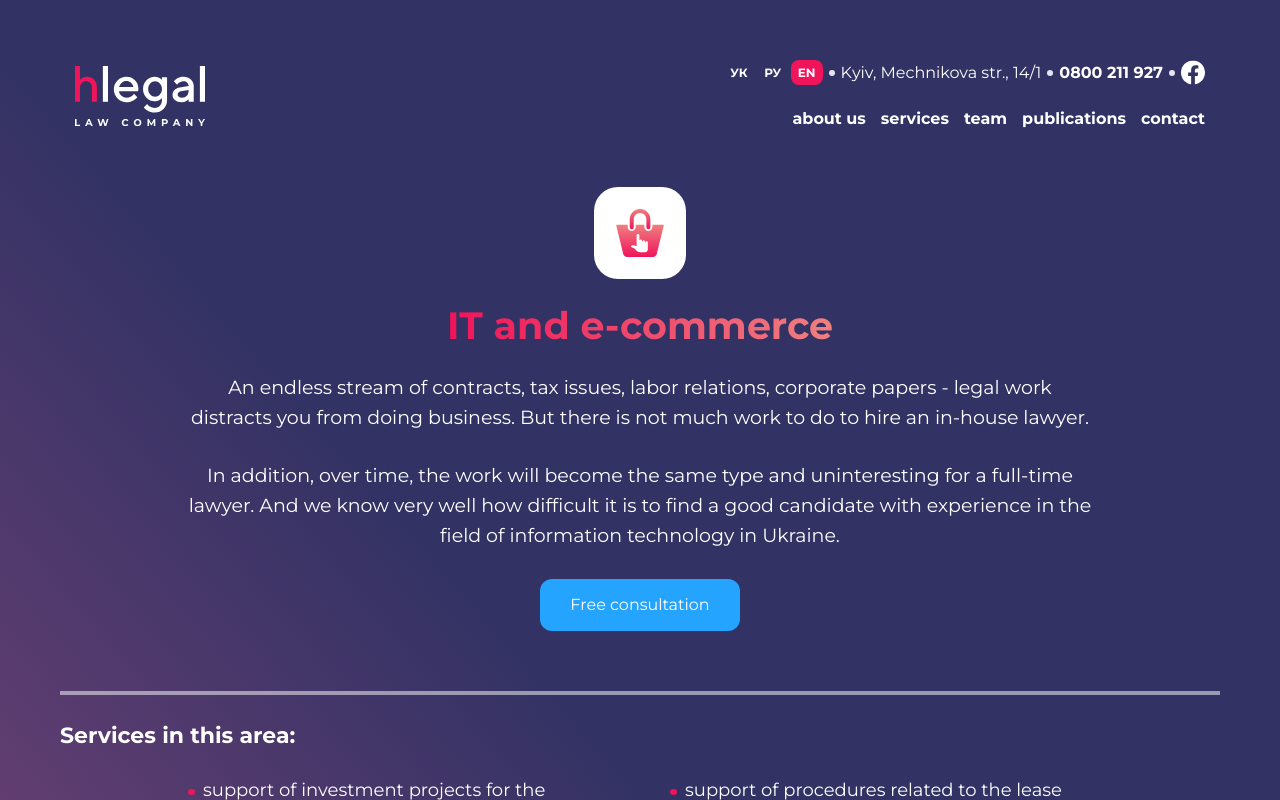
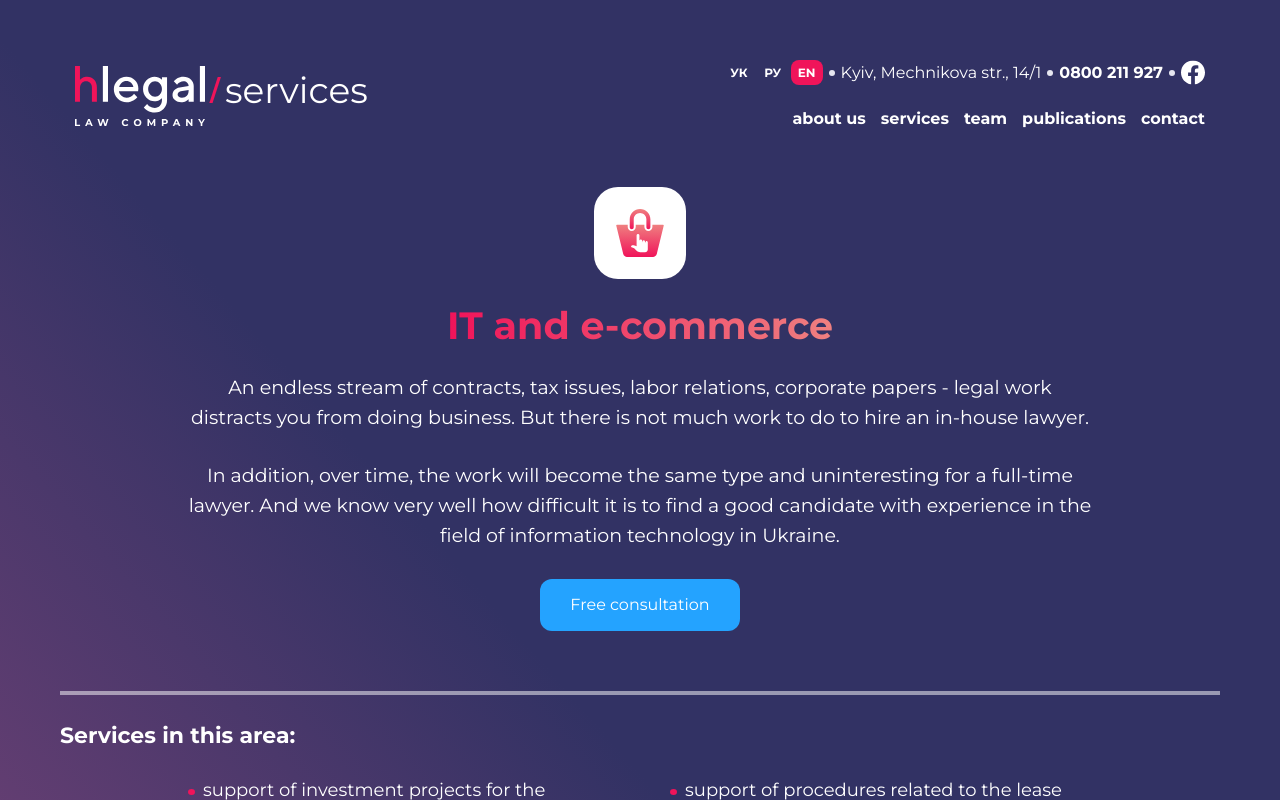
Before and after one commit to konstantine811/hlegal-1, a website built with Vite: page src/pages/service-entry/service-entry.html in a window 1280 px wide. Built offline with nearby package versions, Linux system fonts and the light colour scheme.

Commit message:
fix: service header logo

```diff
--- a/src/pages/service-entry/service-entry.html
+++ b/src/pages/service-entry/service-entry.html
@@ -30,10 +30,10 @@
 						<div class="header_circle"></div>
 						<a class="header_link-facebook" href="https://www.facebook.com/" target="_blank"><img src="../../images/homepage/header/facebook.svg" alt="" class="header_facebook"></a>
 					</div>
-					<a href="index.html" class="header_logo flex wrap ai-c">
+					<a href="index.html" class="header_logo service-header_box flex wrap ai-c">
 						<img src="../../images/homepage/header/hlegal-logo.svg" alt="HLegal logo" class="logo_hlegal">
-						<img src="../../images/homepage/header/slash.svg" alt="HLegal slash" class="logo_slash">
-						<p class="logo_service fz-20 w">services</p>
+						<img src="../../images/homepage/header/slash.svg" alt="HLegal slash" class="logo_slash service-header_slash">
+						<p class="logo_service service-header_services fz-20 w">services</p>
 						<img src="../../images/homepage/header/law-company.svg" alt="LawCompany" class="logo_law-company">
 					</a>
 					<div class="header_nav">
--- a/src/pages/service-entry/style/service-entry-header.scss
+++ b/src/pages/service-entry/style/service-entry-header.scss
@@ -0,0 +1,28 @@
+.service-header {
+
+	&_services {
+		display: block;
+	}
+
+	&_slash {
+		display: block;
+	}
+
+}
+
+
+@media (min-width: 768px) {
+
+	.service-header {
+
+		&_services {
+			font-size: 3.6rem;
+		}
+
+		&_box {
+			max-width: 325px;
+		}
+
+	}
+
+}
```
